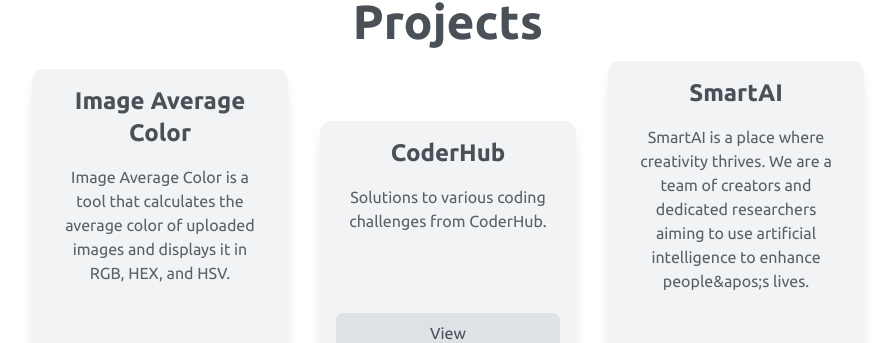
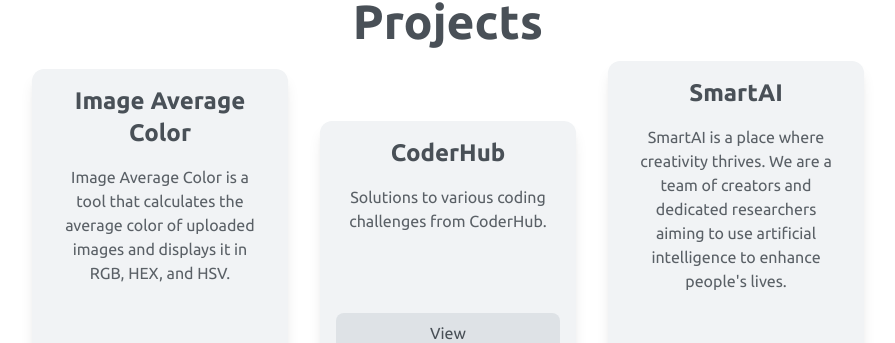
Before and after one commit to OmarAfet/personal-website, a Next.js app: page / in a window 1280 px wide. Shown: the part 1700-2043 px from the top of the page, without its empty margins (192-1087 px from the left). Built offline with nearby package versions, Linux system fonts and the light colour scheme.

Commit message:
Update Projects.ts

```diff
--- a/data/Projects.ts
+++ b/data/Projects.ts
@@ -7,7 +7,7 @@
 const projects: Projects[] = [
 	{ title: "Image Average Color", description: "Image Average Color is a tool that calculates the average color of uploaded images and displays it in RGB, HEX, and HSV.", link: "https://omarafet.github.io/Image-Average-Color/" },
 	{ title: "CoderHub", description: "Solutions to various coding challenges from CoderHub.", link: "https://github.com/OmarAfet/CoderHub" },
-	{ title: "SmartAI", description: "SmartAI is a place where creativity thrives. We are a team of creators and dedicated researchers aiming to use artificial intelligence to enhance people&apos;s lives.", link: "https://omarafet.github.io/SmartAI/" },
+	{ title: "SmartAI", description: "SmartAI is a place where creativity thrives. We are a team of creators and dedicated researchers aiming to use artificial intelligence to enhance people's lives.", link: "https://omarafet.github.io/SmartAI/" },
 ];
 
 export default projects;
```
